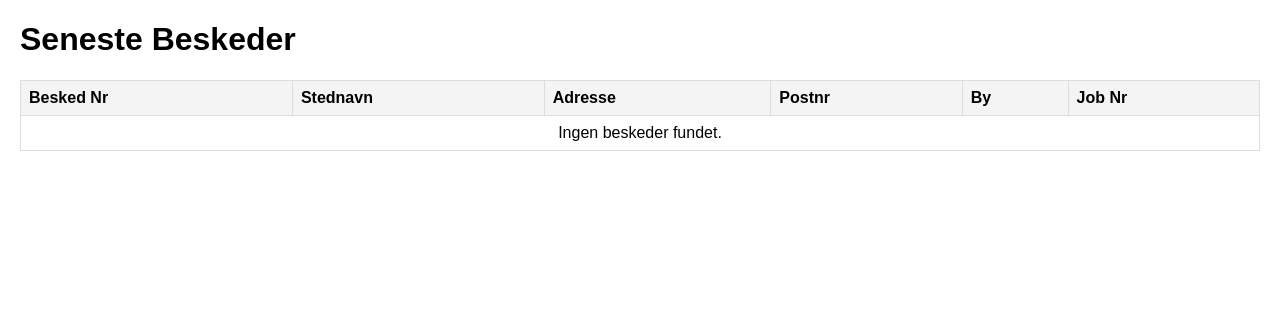
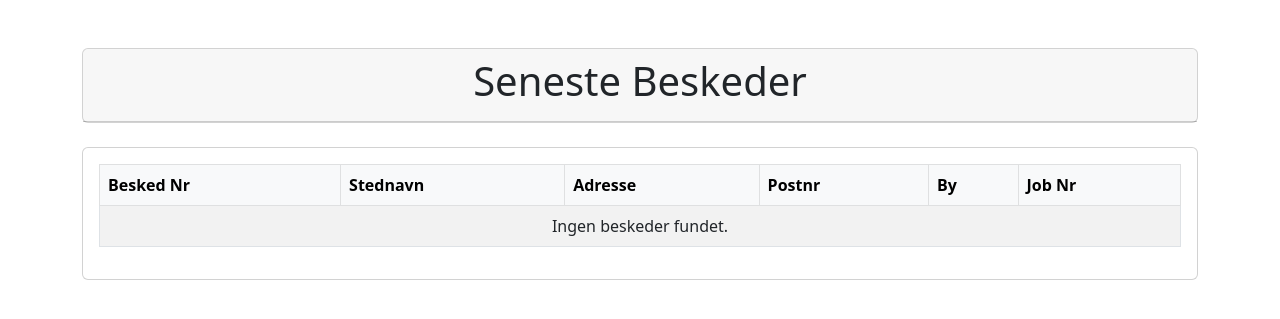
Before and after one commit to joachimth/PythonPagerTelegramForwarder, a Flask app: page /latest_messages in a window 1280 px wide. Shown: the top 319 px of the page. Run offline with Flask 2, Linux system fonts and the light colour scheme; the visitor is signed in with stand-in values (Sample User, id 1); data that the repository does not hold is empty.

Commit message:
Update latest_messages.html

```diff
--- a/templates/latest_messages.html
+++ b/templates/latest_messages.html
@@ -1,9 +1,36 @@
-<!DOCTYPE html>
-<html lang="en">
-<head>
-    <meta charset="UTF-8">
-    <meta name="viewport" content="width=device-width, initial-scale=1.0">
-    <title>Seneste Beskeder</title>
+{% include 'header.html' %}
+<body>
+    <div class="container mt-5">
+        <!-- Titel -->
+        <div class="card mb-4">
+            <div class="card-header">
+                <h1 class="text-center">Seneste Beskeder</h1>
+            </div>
+        </div>
+
+        <!-- Tabel -->
+        <div class="card">
+            <div class="card-body">
+                <table class="table table-striped table-bordered">
+                    <thead class="table-light">
+                        <tr>
+                            <th>Besked Nr</th>
+                            <th>Stednavn</th>
+                            <th>Adresse</th>
+                            <th>Postnr</th>
+                            <th>By</th>
+                            <th>Job Nr</th>
+                        </tr>
+                    </thead>
+                    <tbody id="message-table-body">
+                        <!-- Dynamisk opdateret med JavaScript -->
+                    </tbody>
+                </table>
+            </div>
+        </div>
+    </div>
+
+    <!-- JavaScript til dynamisk opdatering -->
     <script>
         function updateMessages() {
             fetch('/latest_messages_json')
@@ -15,13 +42,13 @@
                 })
                 .then(data => {
                     const tableBody = document.getElementById('message-table-body');
-                    tableBody.innerHTML = "";  // Rens tabellen
+                    tableBody.innerHTML = ""; // Rens tabellen
 
                     if (data.messages.length === 0) {
                         // Ingen beskeder fundet
                         const emptyRow = document.createElement('tr');
                         emptyRow.innerHTML = `
-                            <td colspan="6" style="text-align: center;">Ingen beskeder fundet.</td>
+                            <td colspan="6" class="text-center">Ingen beskeder fundet.</td>
                         `;
                         tableBody.appendChild(emptyRow);
                     } else {
@@ -45,7 +72,7 @@
                     const tableBody = document.getElementById('message-table-body');
                     tableBody.innerHTML = `
                         <tr>
-                            <td colspan="6" style="text-align: center; color: red;">
+                            <td colspan="6" class="text-center text-danger">
                                 Fejl under hentning af beskeder: ${error.message}
                             </td>
                         </tr>
@@ -57,47 +84,5 @@
         setInterval(updateMessages, 5000);
         window.onload = updateMessages;
     </script>
-    <style>
-        body {
-            font-family: Arial, sans-serif;
-            margin: 20px;
-        }
-        table {
-            width: 100%;
-            border-collapse: collapse;
-        }
-        th, td {
-            border: 1px solid #ddd;
-            padding: 8px;
-            text-align: left;
-        }
-        th {
-            background-color: #f4f4f4;
-        }
-        tr:nth-child(even) {
-            background-color: #f9f9f9;
-        }
-        tr:hover {
-            background-color: #f1f1f1;
-        }
-    </style>
-</head>
-<body>
-    <h1>Seneste Beskeder</h1>
-    <table>
-        <thead>
-            <tr>
-                <th>Besked Nr</th>
-                <th>Stednavn</th>
-                <th>Adresse</th>
-                <th>Postnr</th>
-                <th>By</th>
-                <th>Job Nr</th>
-            </tr>
-        </thead>
-        <tbody id="message-table-body">
-            <!-- Dynamisk opdateret med JavaScript -->
-        </tbody>
-    </table>
 </body>
-</html>
+{% include 'footer.html' %}
```
